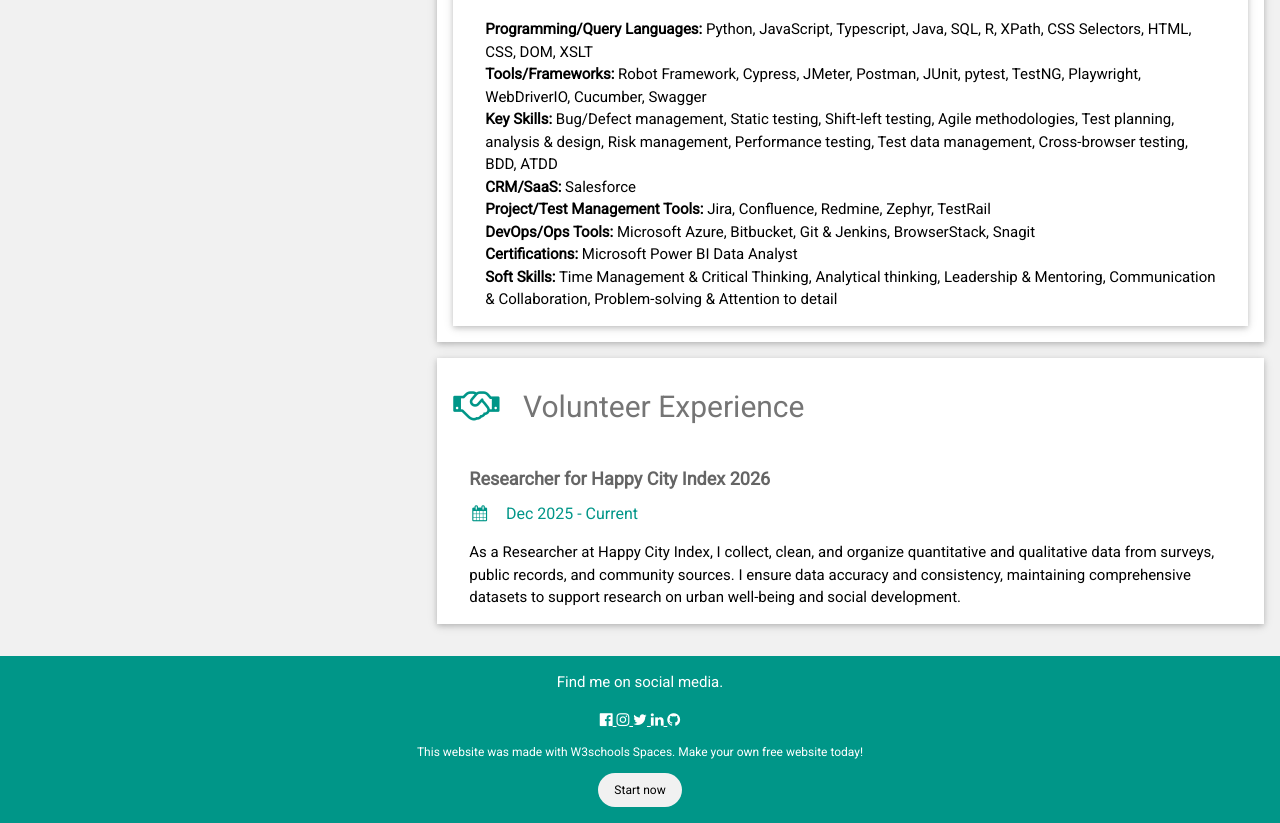
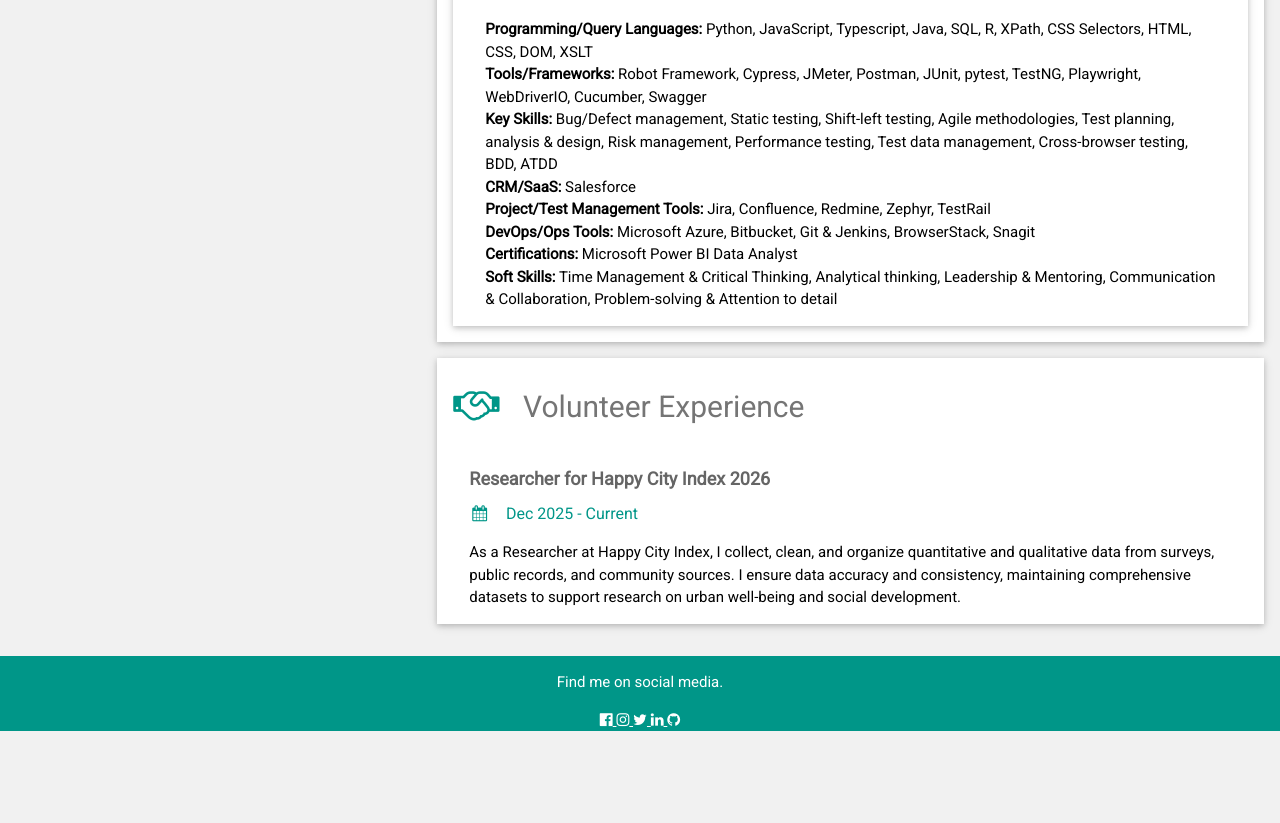
Before and after one commit to subasthapa1/portfolio, a plain HTML site: page index.html in a window 1280 px wide. Shown: the part 2146-2969 px from the top of the page. After the commit the page ends 2877 px from the top, so only its background shows below. Drawn offline with nearby package versions, Linux system fonts and the light colour scheme.

Commit message:
Removed unnecessary code from footer

```diff
--- a/index.html
+++ b/index.html
@@ -265,8 +265,6 @@
   <a href="https://github.com/subasthapa1" target="_blank">
   <i class="fa fa-github w3-hover-opacity"></i>
 </a>
- <p class="w3-small">This website was made with W3schools Spaces. Make your own free website today!</p>
- <a class="w3-button w3-round-xxlarge w3-small w3-light-grey w3-margin-bottom" href="https://www.w3schools.com/spaces" target="_blank">Start now</a> <!-- End footer -->
  </footer>
 
 </body>
```
